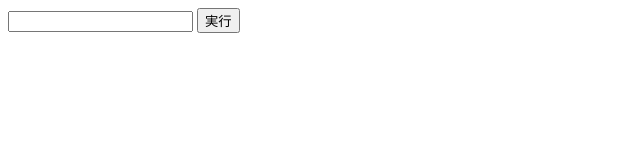
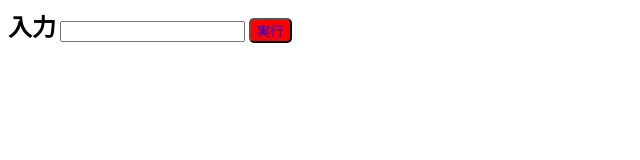
Before and after one commit to ricm167/2019kadai, a plain HTML site: page Kadai7/index.html in a window 1280 px wide. Shown: the whole page, without its empty margins (0-640 px from the left). Drawn offline with Linux system fonts and the light colour scheme.

Commit message:
HTMLを追加

```diff
--- a/Kadai7/index.html
+++ b/Kadai7/index.html
@@ -1,6 +1,23 @@
 <html>
-     <body>
-         <input type = "text" />
-         <button>実行</button>
-     </body>
+      <head>
+            <style>
+                   label,input button{
+                       font-size: 24px
+                   }
+                   label{
+                       font-weight: bold;
+                     font-family: sans-serif;
+                   }
+                   button{
+                       color: blue;
+                       background-color: red;
+                       border-radius: 5px;
+                   }
+                   </style>
+      </head>
+      <body>
+        <label for="my value">入力</label>
+        <input id="my value" type="text"/>
+        <button>実行</button>
+        </body>
 </html>
```
